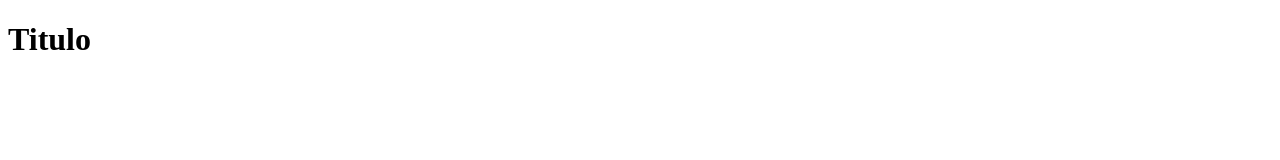
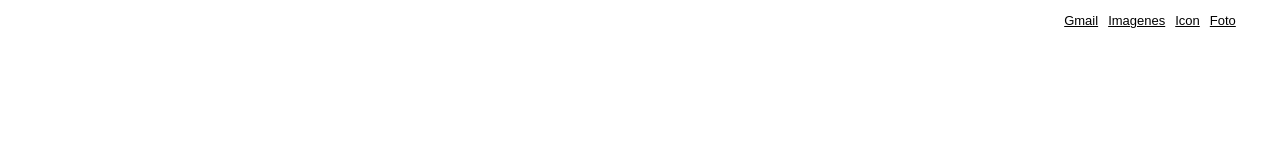
Before and after one commit to heripf/lab02, a website: page index.html in a window 1280 px wide. Drawn offline with Linux system fonts and the light colour scheme.

Commit message:
navegacion en header

```diff
--- /dev/null
+++ b/css/main.css
@@ -0,0 +1,26 @@
+body {
+    margin: 0;
+    padding: 0;
+    font-size: 13px;
+    font-family: Arial, Helvetica, sans-serif;
+}
+header{
+    width: 100%;
+    height: 60px;
+}
+header nav{
+    display: flex;
+    justify-content: flex-end;
+}
+header nav .nav-right-section{
+    width: 250px;
+    height: auto;
+    display: flex;
+    list-style: none;
+    justify-content: center;
+    align-items: center;
+}
+nav .nav-right-section a{
+    margin-right: 10px;
+    color: black;
+}
--- a/index.html
+++ b/index.html
@@ -4,8 +4,35 @@
     <meta charset="UTF-8">
     <meta name="viewport" content="width=device-width, initial-scale=1.0">
     <title>PAgina principal</title>
+    <link rel="stylesheet" href="css/main.css">
+
 </head>
 <body>
-    <h1>Titulo</h1>
+    <!-- Uso de etiquetas semanticas -->
+    <header>
+        <nav>
+            <ul class="nav-right-section">
+                <li>
+                    <a href="">Gmail</a>
+                </li>
+                <li>
+                    <a href="">Imagenes</a>
+                </li>
+                <li >
+                    <a href="">Icon</a>
+                </li>
+                <li class="menu-icon">
+                    <a href="">Foto</a>
+                </li>
+            </ul>
+        </nav>
+
+    </header>
+    <main>
+
+    </main>
+    <footer>
+
+    </footer>
 </body>
 </html>
```
